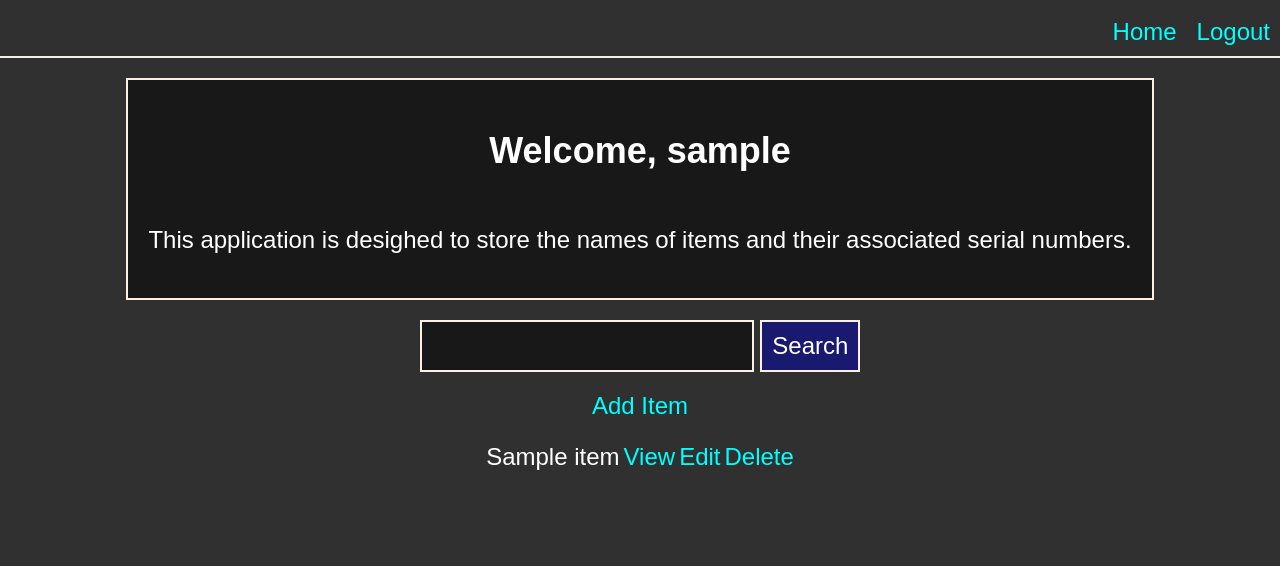
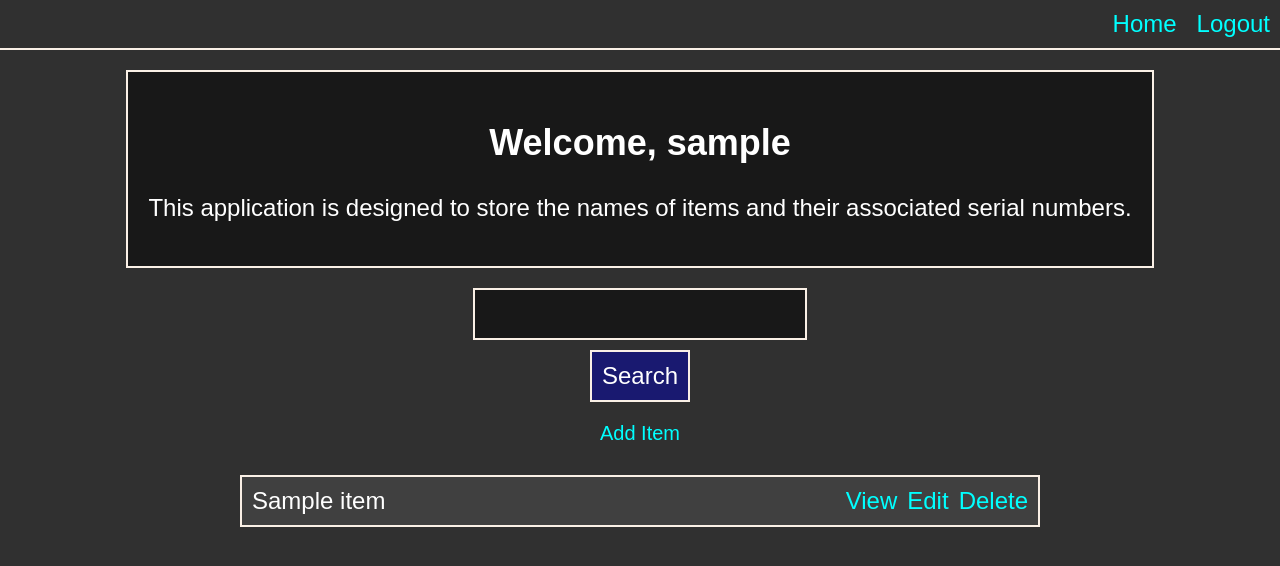
Before and after one commit to JamisonHunter/hser, a Django app: page / in a window 1280 px wide. Shown: the top 566 px of the page. Run offline with Django 4.2, Linux system fonts and the light colour scheme; a user stored in the database is signed in; tables that the repository leaves empty hold one stand-in row (values such as "Sample post").

Commit message:
Minimum CSS applied and created Dockerfile

```diff
--- a/base/static/base/css/styles.css
+++ b/base/static/base/css/styles.css
@@ -6,25 +6,25 @@ body {
     display: flex;
     flex-direction: column;
     align-items: center;
+    margin: 0;
+    padding: 0;
 }
 
 nav {
     width: 100vw;
     display: flex;
-    justify-content: end;
+    justify-content: flex-end;
     border-bottom: 2px solid linen;
+    padding: 10px;
 }
 
 nav a {
-    margin: 10px;
-}
-
-a {
+    margin: 0 10px;
     color: aqua;
     text-decoration: none;
 }
 
-a:hover {
+nav a:hover {
     color: blue;
     text-decoration: underline;
 }
@@ -35,20 +35,16 @@ a:hover {
     margin-top: 20px;
     margin-bottom: 20px;
     border: 2px solid linen;
-    display: flex;
-    flex-direction: column;
     text-align: center;
 }
 
-input[type='text'] {
-    background-color: #181818;
-    color: white;
-    font-family: Arial, Helvetica, sans-serif;
-    font-size: 24px;
-    padding: 10px;
-    border: 2px solid linen;
+.search-form {
+    display: flex;
+    flex-direction: column;
+    align-items: center;
 }
 
+input[type='text'],
 input[type='password'] {
     background-color: #181818;
     color: white;
@@ -56,6 +52,7 @@ input[type='password'] {
     font-size: 24px;
     padding: 10px;
     border: 2px solid linen;
+    margin-bottom: 10px;
 }
 
 input[type='submit'] {
@@ -65,17 +62,54 @@ input[type='submit'] {
     color: white;
     border: 2px solid linen;
     padding: 10px;
+    cursor: pointer;
 }
 
-input[type='file'] {
-    font-family: Arial, Helvetica, sans-serif;
-    font-size: 24px;
-    color: white;
+input[type='submit']:hover {
+    background-color: darkblue;
 }
 
 .new-item {
-    margin-top: 20px;
-    margin-bottom: 20px;
+    margin: 20px 0;
+    font-size: 20px;
+    color: aqua;
+    text-decoration: none;
+}
+
+.new-item:hover {
+    color: blue;
+    text-decoration: underline;
+}
+
+.items-list {
+    width: 100%;
+    max-width: 800px;
+}
+
+.item-container {
+    background-color: #404040;
+    padding: 10px;
+    margin: 10px 0;
+    border: 2px solid linen;
+    display: flex;
+    justify-content: space-between;
+    align-items: center;
+}
+
+.item-container p {
+    margin: 0;
+    flex-grow: 1;
+}
+
+.item-container a {
+    margin-left: 10px;
+    color: aqua;
+    text-decoration: none;
+}
+
+.item-container a:hover {
+    color: blue;
+    text-decoration: underline;
 }
 
 img {
--- a/base/templates/base/home.html
+++ b/base/templates/base/home.html
@@ -19,24 +19,24 @@
     </nav>
     <div class="welcome-container">
         <h2>Welcome, {{ request.user }}</h2>
-        <p>This application is desighed to store the names of items and their associated serial numbers.</p>
+        <p>This application is designed to store the names of items and their associated serial numbers.</p>
     </div>
-    <form method="GET">
+    <form method="GET" class="search-form">
         <input type="text" name="search-area" value="{{ search_input }}">
         <input type="submit" value="Search">
     </form>
     <a class="new-item" href="{% url 'new-item' %}">Add Item</a>
-    <table>
+    <div class="items-list">
         {% for item in object_list %}
-        <tr>
-            <td>{{ item.name }}</td>
-            <td><a href="{% url 'item' item.pk %}">View</a></td>
-            <td><a href="{% url 'edit-item' item.pk %}">Edit</a></td>
-            <td><a href="{% url 'delete-item' item.pk %}">Delete</a></td>
-        </tr>
+            <div class="item-container">
+                <p>{{ item.name }}</p>
+                <a href="{% url 'item' item.pk %}">View</a>
+                <a href="{% url 'edit-item' item.pk %}">Edit</a>
+                <a href="{% url 'delete-item' item.pk %}">Delete</a>
+            </div>
         {% empty %}
-        <p>No items have been entered.</p>
+            <p>No items have been entered.</p>
         {% endfor %}
-    </table>
+    </div>
 </body>
 </html>
--- a/base/templates/base/item_detail.html
+++ b/base/templates/base/item_detail.html
@@ -17,7 +17,7 @@
         <a href="{% url 'login' %}">Login</a>
         {% endif %}
     </nav>
-    <h1>Item: {{ object.name }}</h1>
+    <h3>Item: {{ object.name }}</h3>
     <p>Serial Number: {{ object.serial }}</p>
     {% if object.image %}
         <img src="{{ object.image.url }}" alt="{{ object.name }}">
--- a/requirements.txt
+++ b/requirements.txt
@@ -1,2 +1,3 @@
-django
+Django
+gunicorn
 Pillow
```
Also changed, not shown: hser/settings.py (line endings or trailing spaces), 1 other file.
